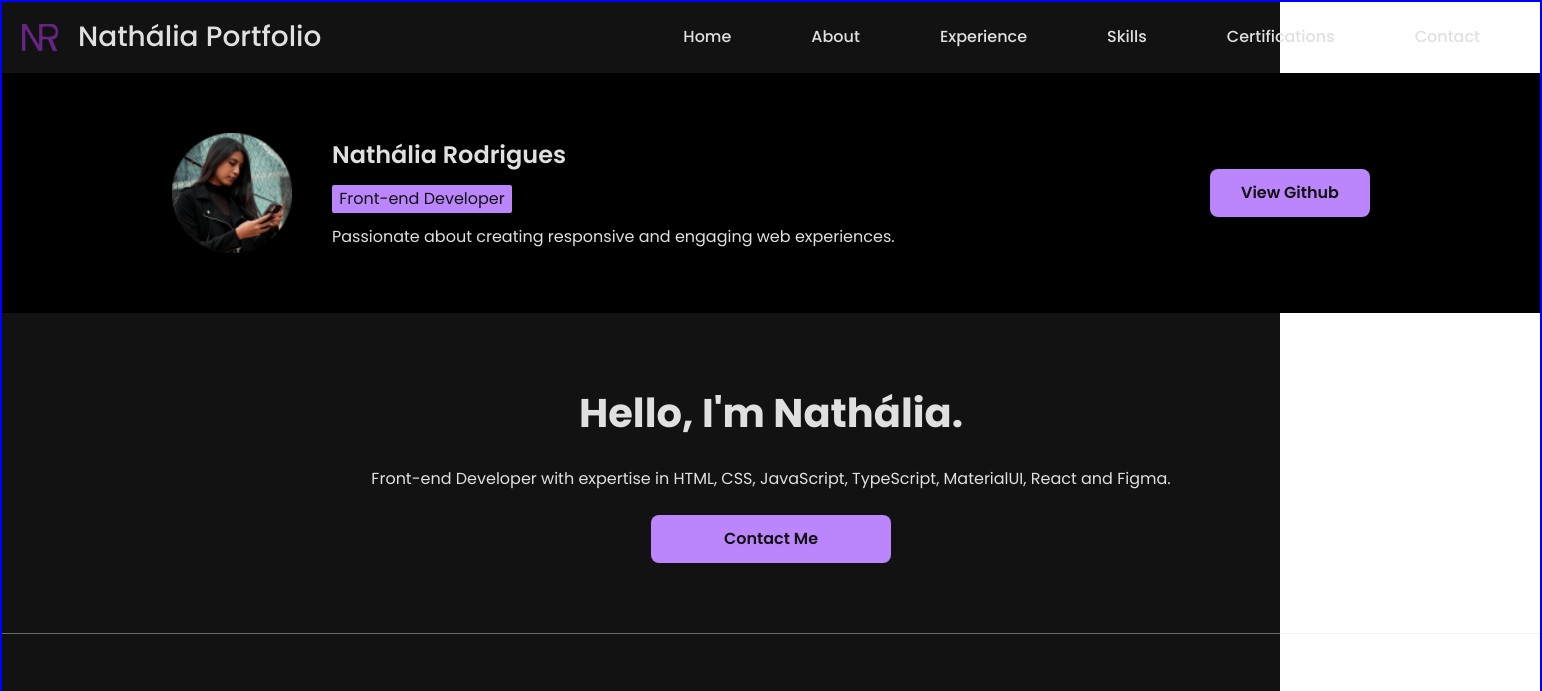
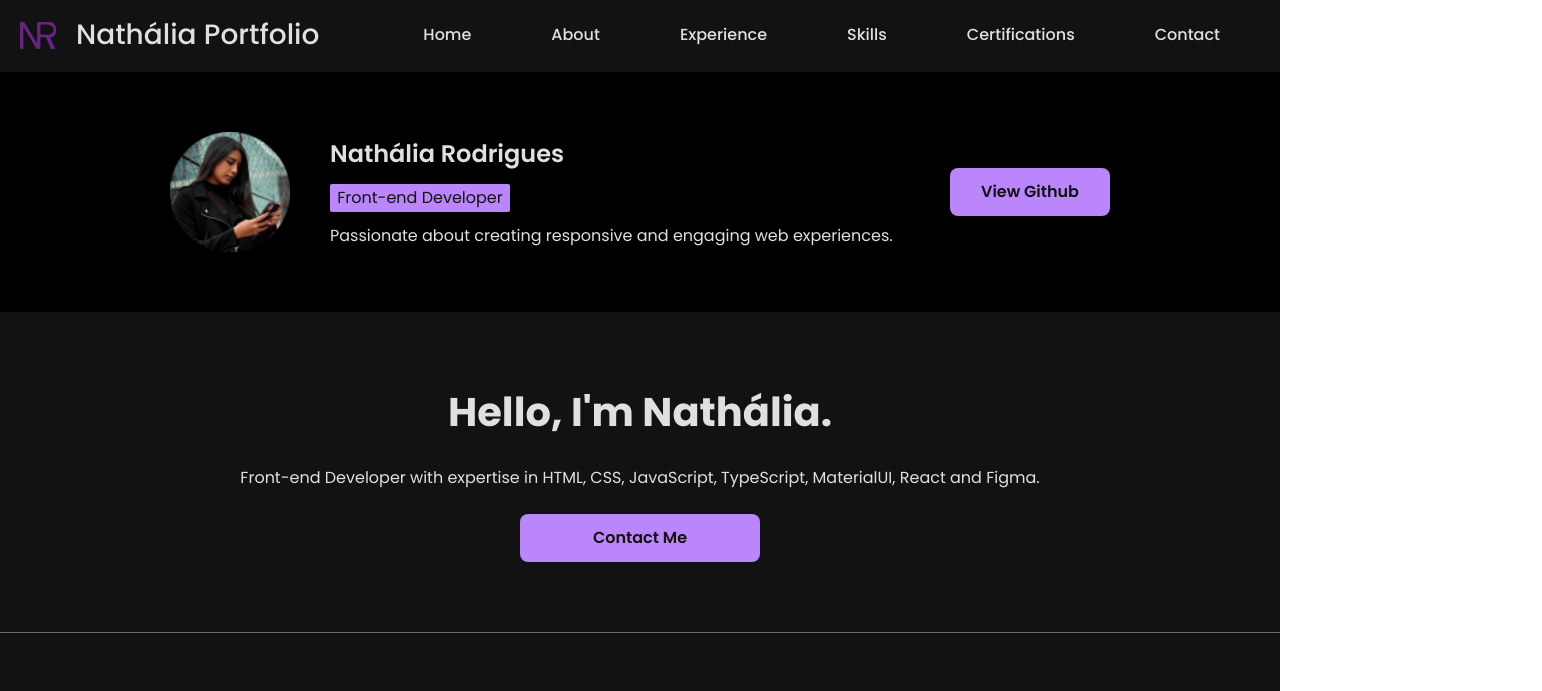
Before and after one commit to Nathrds/NR, a React (Vite) app in the folder nathalia-portifolio/: page / in a window 1280 px wide. Shown: the top 691 px of the page, 1542 px wide, since content can reach past the window. Built offline with nearby package versions, Linux system fonts and the light colour scheme.

Commit message:
css topBar fixed

```diff
--- a/nathalia-portifolio/src/portifolio/Portfolio.tsx
+++ b/nathalia-portifolio/src/portifolio/Portfolio.tsx
@@ -209,7 +209,7 @@ export const Portfolio = () => {
       </main>
 
       <footer className={styles.section3} role="contentinfo">
-        © 2022 Web Developer Portfolio | All rights reserved
+        © 2024 Web Developer Portfolio | All rights reserved
       </footer>
     </div>
   );
--- a/nathalia-portifolio/src/portifolio/css/Portfolio.module.css
+++ b/nathalia-portifolio/src/portifolio/css/Portfolio.module.css
@@ -20,24 +20,37 @@ body {
     /* border: 3px solid purple; */
     background-color: var(--color-bkg);
     color: var(--color-text);
+    overflow-x: hidden;
 }
 
 /* Header */
 
 .page {
-    border: 2px solid blue;
+    /* border: 1px solid blue; */
+    width: 100vw;
+    height: 100%;
+}
+
+.topBar {
+    /* border: 1px solid green; */
+    background-color: var(--color-bkg);
+    position: fixed;
+    top: 0;
+    left: 0;
     width: 100%;
-    height: 100%;
 }
 
 .topBar, .topBar_logo,
 .section, .section_container {
-    /* border: 1px solid red; */
     display: flex;
     flex-direction: row;
     flex-wrap: nowrap;
     align-items: center;
     justify-content: space-between;
+}
+
+.section {
+    margin-top: 4.5rem !important;
 }
 
 .topBar {
```
